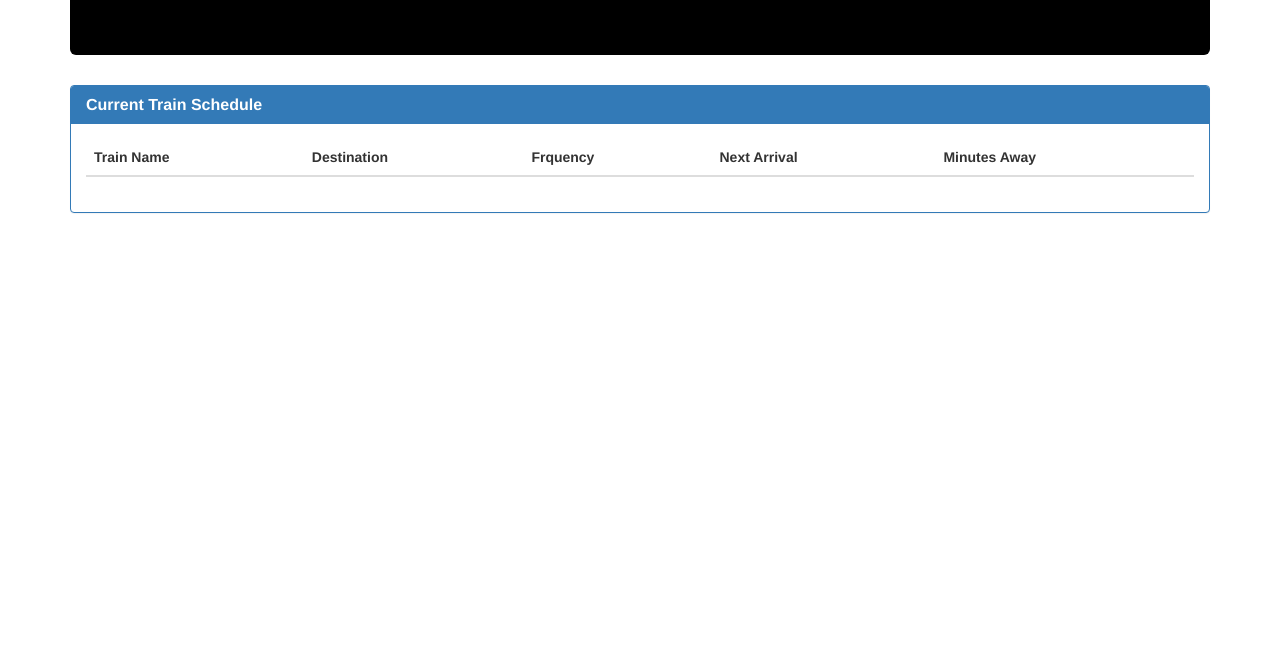
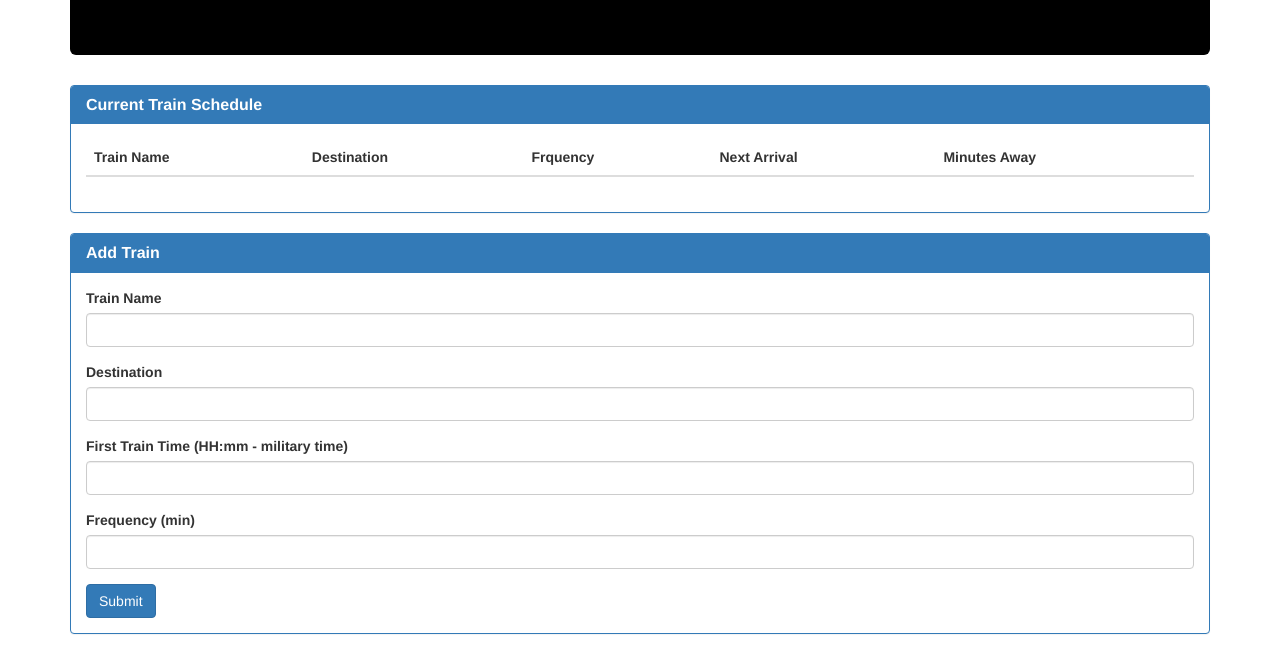
Before and after one commit to welchtr/TrainSchedule, a plain HTML site: page index.html in a window 1280 px wide. Shown: the part 187-841 px from the top of the page. Before the commit the page ends 800 px from the top, so only its background shows below. Drawn offline with nearby package versions, Linux system fonts and the light colour scheme.

Commit message:
basic skeleton down. added form to page. non-working.

```diff
--- a/index.html
+++ b/index.html
@@ -57,4 +57,45 @@
               </table>
             </div>
           </div>
+
+
+          <!-- Add Train  -->
+          <div class="panel panel-primary">
+            <div class="panel-heading">
+              <h3 class="panel-title"><strong>Add Train</strong></h3>
+            </div>
+            <div class="panel-body">
+
+              <!-- Entry Form -->
+              <form>
+                <div class="form-group">
+                  <label for="employee-name-input">Train Name</label>
+                  <input class="form-control" id="employee-name-input" type="text">
+                </div>
+                <div class="form-group">
+                  <label for="role-input">Destination</label>
+                  <input class="form-control" id="role-input" type="text">
+                </div>
+                <div class="form-group">
+                  <label for="start-input">First Train Time (HH:mm - military time)</label>
+                  <input class="form-control" id="start-input" type="text">
+                </div>
+                <div class="form-group">
+                  <label for="rate-input">Frequency (min)</label>
+                  <input class="form-control" id="rate-input" type="text">
+                </div>
+                <button class="btn btn-primary" id="add-employee-btn" type="submit">Submit</button>
+              </form>
+
+            </div>
+
+          </div>
+
+        </div>
+
+      </div>
+
+    </div>
+
+    </div>
           </html>
```
